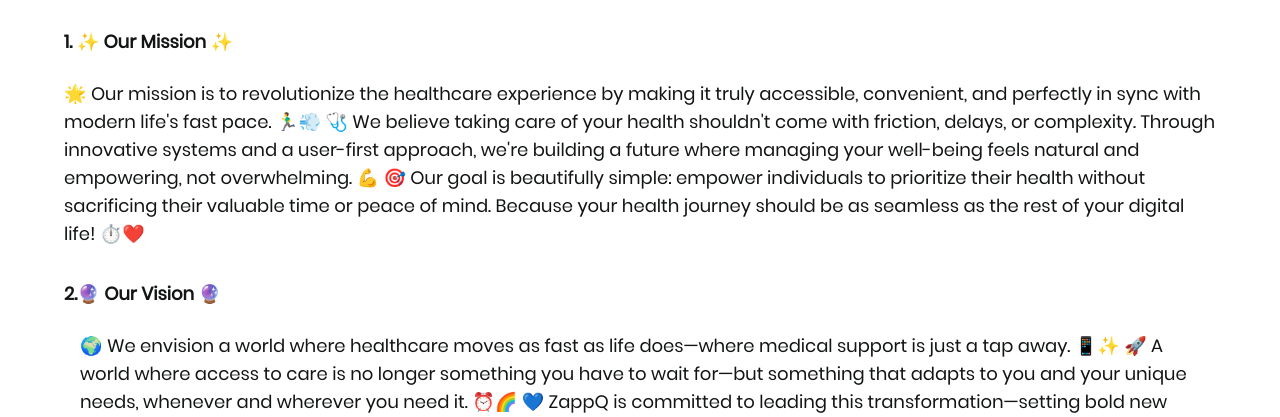
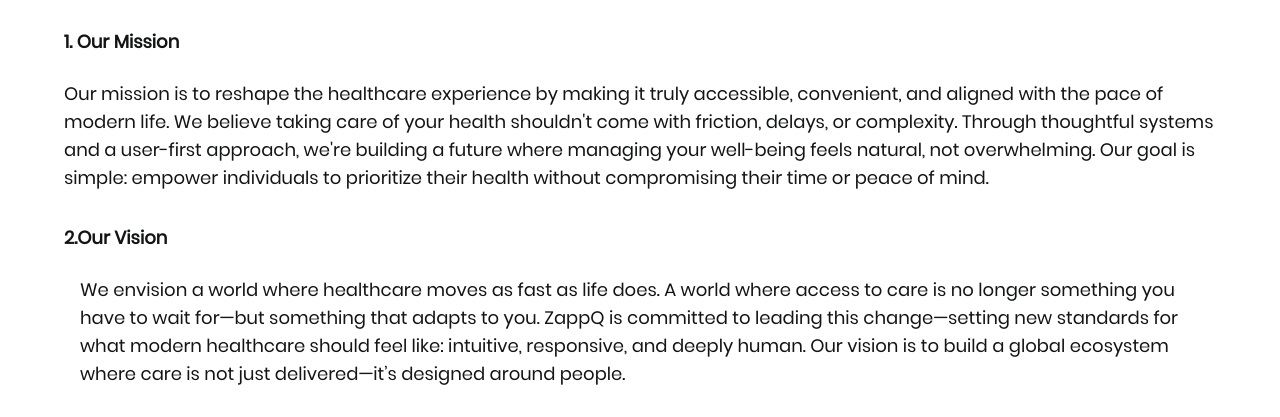
Before and after one commit to Anasputhukkolli/zapq, a plain HTML site: page mission.html in a window 1280 px wide. Shown: the part 383-800 px from the top of the page. Drawn offline with nearby package versions, Linux system fonts and the light colour scheme.

Commit message:
updated commit

```diff
--- a/mission.html
+++ b/mission.html
@@ -76,43 +76,41 @@
                     <div class="space-y-6">
 
 
-                    </div><div class="space-y-6">
+                    </div>
+                    <div class="space-y-6">
                         <h2 class="text-lg font-[poppinsregular] font-bold text-[#121514]">
-                           1. ✨ Our Mission ✨
+                            1. Our Mission
                         </h2>
 
                         <p class="text-[#121514] text-base md:text-lg leading-relaxed">
-                            🌟 Our mission is to revolutionize the healthcare experience by making it truly accessible,
-                            convenient, and perfectly in sync with modern life's fast pace. 🏃‍♂️💨
+                            Our mission is to reshape the healthcare experience by making it truly accessible,
+                            convenient, and aligned with the pace of modern life.
+                            We believe taking care of your health shouldn't come with friction, delays, or complexity.
+                            Through thoughtful systems and a user-first approach, we're building a future where managing
+                            your well-being feels natural, not overwhelming.
+                            Our goal is simple: empower individuals to prioritize their health without compromising
+                            their time or peace of mind.
 
-                            🩺 We believe taking care of your health shouldn't come with friction, delays, or complexity.
-                            Through innovative systems and a user-first approach, we're building a future where managing
-                            your well-being feels natural and empowering, not overwhelming. 💪
 
-                            🎯 Our goal is beautifully simple: empower individuals to prioritize their health without sacrificing
-                            their valuable time or peace of mind. Because your health journey should be as seamless as the
-                            rest of your digital life! ⏱️❤️
                         </p>
                     </div>
 
                     <!-- Section 2:  -->
                     <div class="space-y-6">
                         <h2 class="text-lg font-[poppinsregular] font-bold text-[#121514]">
-                            2.🔮 Our Vision 🔮
+                            2.Our Vision
                         </h2>
 
                         <p class="text-[#121514] lg:text-lg ml-4">
-                            🌍 We envision a world where healthcare moves as fast as life does—where medical support
-                            is just a tap away. 📱✨
 
-                            🚀 A world where access to care is no longer something you have to wait for—but something that
-                            adapts to you and your unique needs, whenever and wherever you need it. ⏰🌈
+                            We envision a world where healthcare moves as fast as life does.
+                            A world where access to care is no longer something you have to wait for—but something that
+                            adapts to you.
+                            ZappQ is committed to leading this change—setting new standards for what modern healthcare
+                            should feel like: intuitive, responsive, and deeply human.
+                            Our vision is to build a global ecosystem where care is not just delivered—it’s designed
+                            around people.
 
-                            💙 ZappQ is committed to leading this transformation—setting bold new standards for what modern healthcare
-                            should feel like: intuitive, responsive, and deeply human. 🤝
-
-                            🌱 Our vision is to cultivate a global ecosystem where care is not just delivered—it's thoughtfully designed
-                            around people, creating healthier communities and brighter futures for all. 🌟💪
                         </p>
                     </div>
 
@@ -221,12 +219,10 @@
                 <button onclick="navigateWithLoading('')" class="social-icon">
                     <img src="./assets/images/Vector (2).svg" alt="">
                 </button>
-                <button onclick="navigateWithLoading('https://www.linkedin.com/company/zappq/')"
-                    class="social-icon">
+                <button onclick="navigateWithLoading('https://www.linkedin.com/company/zappq/')" class="social-icon">
                     <img src="./assets/images/Vector (3).svg" alt="">
                 </button>
-                <button
-                    onclick="navigateWithLoading('https://www.instagram.com/zappq.app?igsh=MWo3bWNjeTd0M2ZzYw==')"
+                <button onclick="navigateWithLoading('https://www.instagram.com/zappq.app?igsh=MWo3bWNjeTd0M2ZzYw==')"
                     class="social-icon">
                     <img src="./assets/images/Vector.svg" alt="">
                 </button>
```
